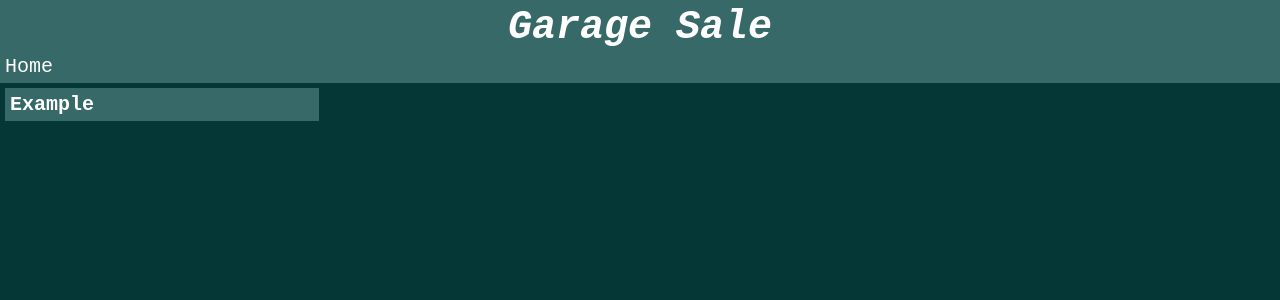
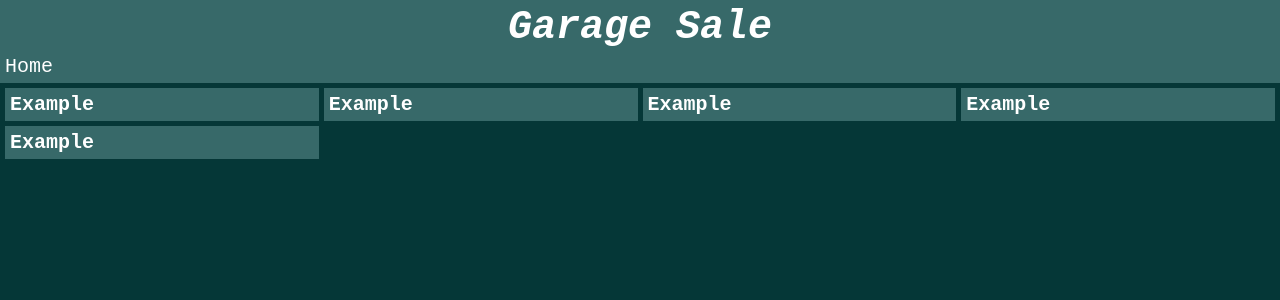
Before and after one commit to BrandonMWeaver/garage-sale, a React (Create React App) app in the folder frontend/: page / in a window 1280 px wide. Shown: the top 300 px of the page. Built offline with nearby package versions, Linux system fonts and the light colour scheme.

Commit message:
updated style for posts

```diff
--- a/frontend/src/containers/PostsContainer.js
+++ b/frontend/src/containers/PostsContainer.js
@@ -9,7 +9,7 @@ class PostsContainer extends Component {
 	render() {
 		return (
 			<div className="posts-container">
-				<Route exact path='/' render={() => <Post post={{ title: "Example" }} />} />
+				<Route exact path='/' render={() => [1,2,3,4,5].map((n) => <Post key={n} post={{ title: "Example" }} />)} />
 			</div>
 		);
 	}
--- a/frontend/src/styles/Post.css
+++ b/frontend/src/styles/Post.css
@@ -1,4 +1,5 @@
 .post {
+	display: inline-block;
 	margin: 5px 0 0 5px;
 	padding: 5px;
 	width: calc(25% - 15px);
```
